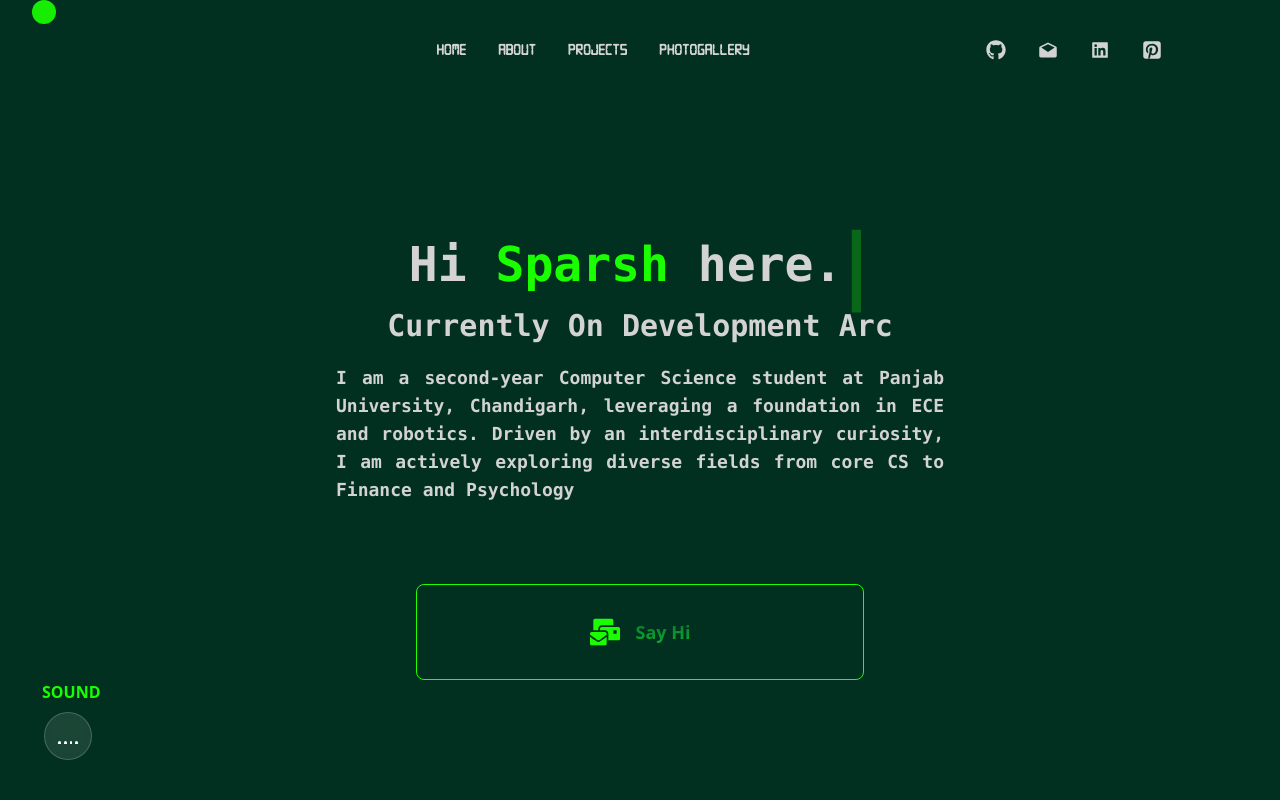
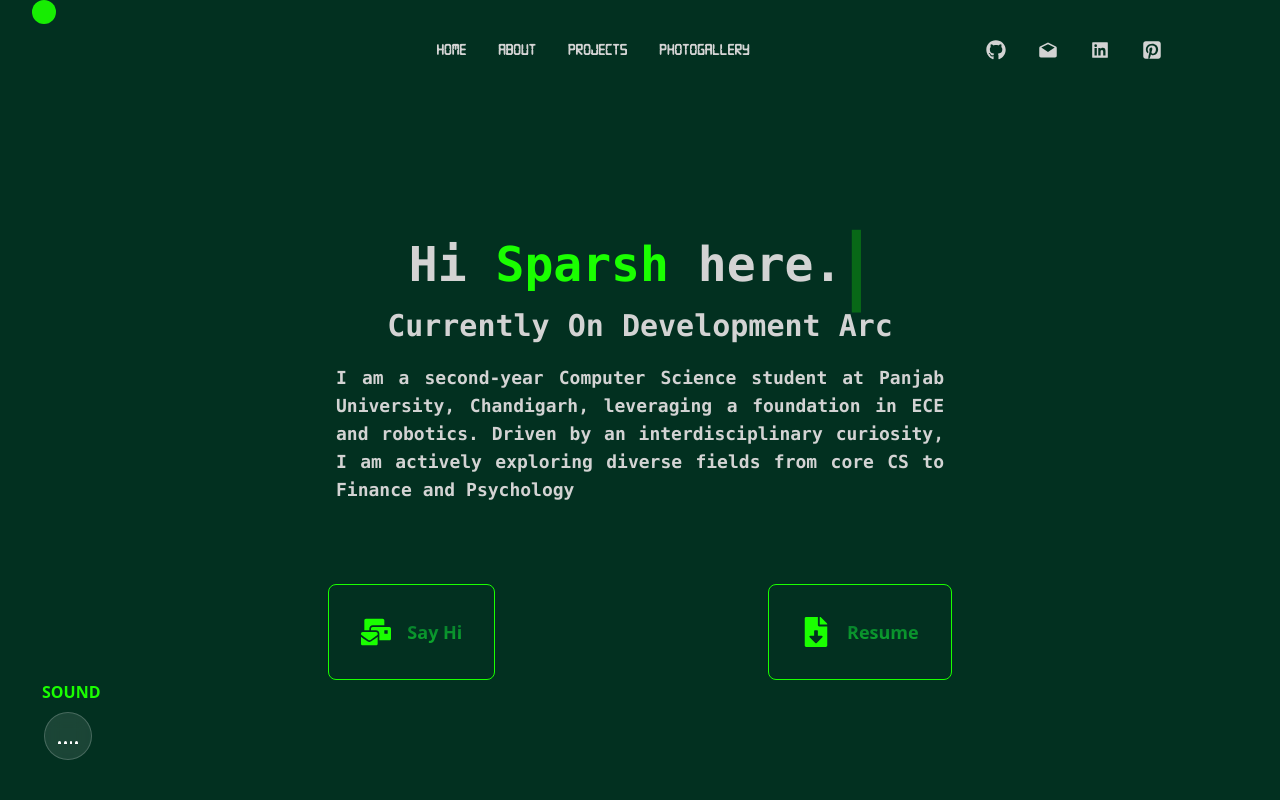
Before and after one commit to sparsh-hub/Personal-Portfolio, a React (Vite) app: page / in a window 1280 px wide. Shown: the top 800 px of the page. Built offline with nearby package versions, Linux system fonts and the light colour scheme.

Commit message:
added download resume feature

```diff
--- a/src/Components/Hero.jsx
+++ b/src/Components/Hero.jsx
@@ -1,5 +1,5 @@
 import React from "react";
-import { FaMailBulk } from "react-icons/fa";
+import { FaFileDownload, FaMailBulk } from "react-icons/fa";
 import gsap from "gsap";
 import { SplitText } from "gsap/all";
 import { useGSAP } from "@gsap/react";
@@ -19,36 +19,34 @@ const Hero = () => {
       });
 
       gsap.timeline({
-          scrollTrigger:{
+        scrollTrigger: {
           trigger: "#hero",
-            start: 'top top',
-            end: 'bottom top',
-            scrub:true,
-          }
-        })
+          start: "top top",
+          end: "bottom top",
+          scrub: true,
+        },
+      });
 
       gsap.from(split.chars, {
+        opacity: 0,
+        autoAlpha: 0,
+        stagger: 0.1,
 
-          opacity:0,
-          autoAlpha: 0,
-          stagger:0.1,
-
-          duration:2,
+        duration: 2,
         ease: "sine.out",
       });
-
     },
-    { scope: container }
+    { scope: container },
   );
   return (
-    <section id="home" ref={container} className="text-[#D3D3D3] px-4 sm:px-6 md:px-8">
+    <section
+      id="home"
+      ref={container}
+      className="text-[#D3D3D3] px-4 sm:px-6 md:px-8"
+    >
       <Cursor />
       <h1 className="intro font-mono font-bold pt-32 sm:pt-40 md:pt-52 lg:pt-60 text-3xl sm:text-4xl md:text-5xl text-center">
-        Hi{" "}
-        <span className="name text-[#1AFF00]">
-          Sparsh
-        </span>{" "}
-        here.
+        Hi <span className="name text-[#1AFF00]">Sparsh</span> here.
         <span className="text-[#1AFF00] animate-ping">|</span>
       </h1>
       <div className="hero max-w-4xl mx-auto">
@@ -61,6 +59,7 @@ const Hero = () => {
           interdisciplinary curiosity, I am actively exploring diverse fields
           from core CS to Finance and Psychology
         </p>
+        <div className="flex flex-row justify-center items-center ">
           <a
             href="mailto:sparshag2803@gmail.com"
             className="flex flex-row justify-center items-center mx-auto max-w-xs sm:max-w-sm md:max-w-md gap-3 sm:gap-4 mt-10 sm:mt-12 md:mt-16 lg:mt-20 text-base sm:text-lg font-bold border p-4 sm:p-6 md:p-8 border-[#1AFF00] rounded-lg hover:bg-[#023020] hover:opacity-10 hover:animate-pulse bg-gradient-to-b from-[#023020] to-[#1AFF00] bg-clip-text text-transparent"
@@ -68,6 +67,18 @@ const Hero = () => {
             <FaMailBulk size="30px" className="text-[#1AFF00] flex-shrink-0" />
             <span>Say Hi</span>
           </a>
+          <a
+            href="/resume.pdf"
+            download="Sparsh_Resume.pdf"
+            className="flex flex-row justify-center items-center mx-auto max-w-xs sm:max-w-sm md:max-w-md gap-3 sm:gap-4 mt-10 sm:mt-12 md:mt-16 lg:mt-20 text-base sm:text-lg font-bold border p-4 sm:p-6 md:p-8 border-[#1AFF00] rounded-lg hover:bg-[#023020] hover:opacity-10 hover:animate-pulse bg-gradient-to-b from-[#023020] to-[#1AFF00] bg-clip-text text-transparent"
+          >
+            <FaFileDownload
+              size="30px"
+              className="text-[#1AFF00] flex-shrink-0"
+            />
+            <span>Resume</span>
+          </a>
+        </div>
       </div>
     </section>
   );
```
Also changed, not shown: 1 other file (tests, documents, lock files or other folders). Lines whose indentation alone changed are shown as unchanged.
